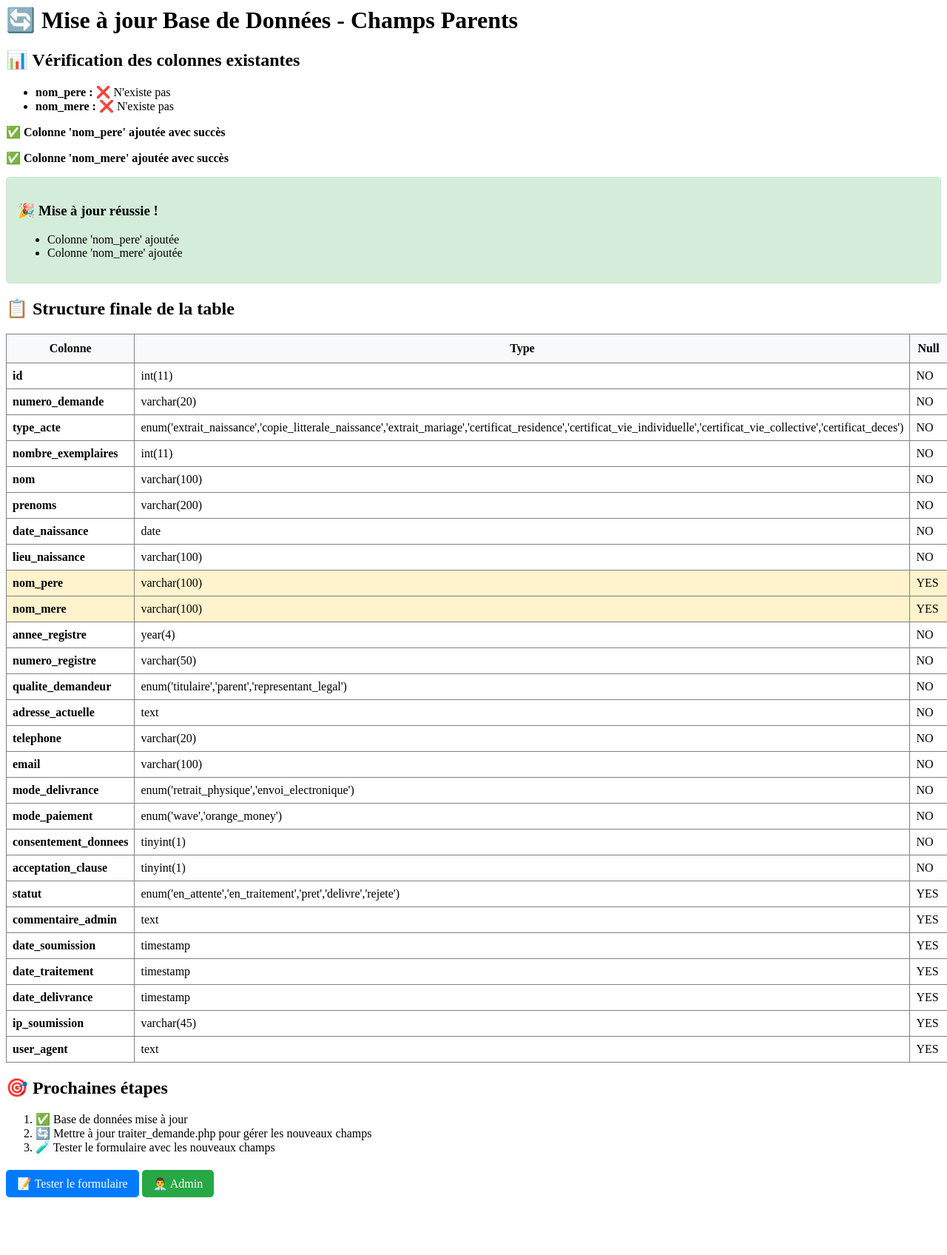
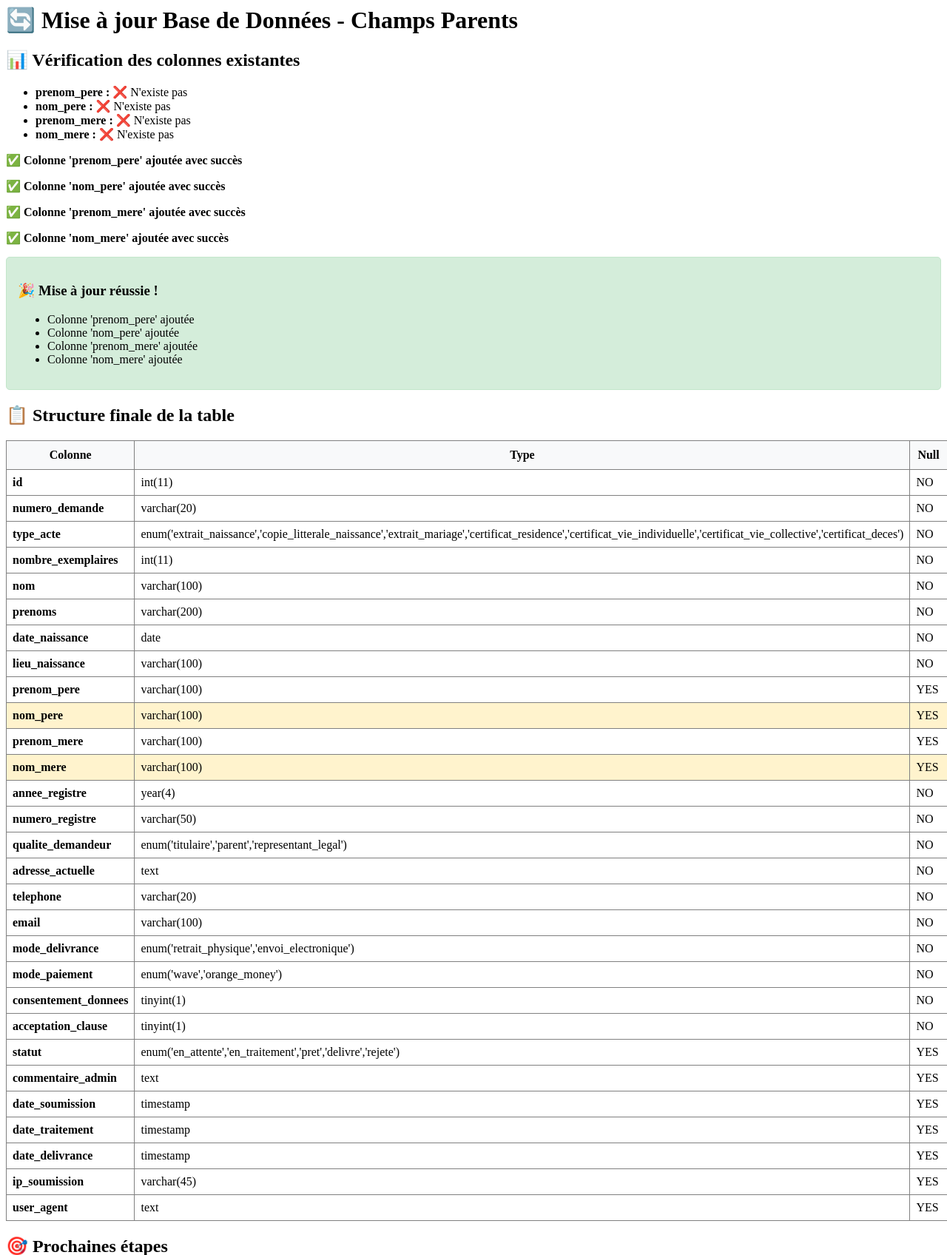
Before and after one commit to SySamba/extrait-en-ligne, a PHP site: page /mairie-khombole/update_database_parents.php in a window 1280 px wide; the page is wider, and only the part inside the window is pictured. Shown: the top 1696 px of that part at 74% size. Before the commit the page ends 1618 px from the top of that part, so only its background shows below. Run offline with PHP 8.4, Linux system fonts and the light colour scheme.

Commit message:
first commit

```diff
--- a/traiter_demande.php
+++ b/traiter_demande.php
@@ -138,12 +138,12 @@ class DemandeActe {
             // Préparer les données pour l'insertion
             $sql = "INSERT INTO demandes_actes (
                 numero_demande, type_acte, nombre_exemplaires, nom, prenoms, date_naissance, lieu_naissance,
-                nom_pere, nom_mere, annee_registre, numero_registre, qualite_demandeur, adresse_actuelle,
+                prenom_pere, nom_pere, prenom_mere, nom_mere, annee_registre, numero_registre, qualite_demandeur, adresse_actuelle,
                 telephone, email, mode_delivrance, mode_paiement, consentement_donnees,
                 acceptation_clause, ip_soumission, user_agent
             ) VALUES (
                 :numero_demande, :type_acte, :nombre_exemplaires, :nom, :prenoms, :date_naissance, :lieu_naissance,
-                :nom_pere, :nom_mere, :annee_registre, :numero_registre, :qualite_demandeur, :adresse_actuelle,
+                :prenom_pere, :nom_pere, :prenom_mere, :nom_mere, :annee_registre, :numero_registre, :qualite_demandeur, :adresse_actuelle,
                 :telephone, :email, :mode_delivrance, :mode_paiement, :consentement_donnees,
                 :acceptation_clause, :ip_soumission, :user_agent
             )";
@@ -158,7 +158,9 @@ class DemandeActe {
                 ':prenoms' => ucwords(strtolower($donnees['prenoms'])),
                 ':date_naissance' => $donnees['date_naissance'],
                 ':lieu_naissance' => ucwords(strtolower($donnees['lieu_naissance'])),
+                ':prenom_pere' => !empty($donnees['prenom_pere']) ? ucwords(strtolower($donnees['prenom_pere'])) : null,
                 ':nom_pere' => !empty($donnees['nom_pere']) ? ucwords(strtolower($donnees['nom_pere'])) : null,
+                ':prenom_mere' => !empty($donnees['prenom_mere']) ? ucwords(strtolower($donnees['prenom_mere'])) : null,
                 ':nom_mere' => !empty($donnees['nom_mere']) ? ucwords(strtolower($donnees['nom_mere'])) : null,
                 ':annee_registre' => !empty($donnees['annee_registre']) ? $donnees['annee_registre'] : null,
                 ':numero_registre' => !empty($donnees['numero_registre']) ? $donnees['numero_registre'] : null,
--- a/update_database_parents.php
+++ b/update_database_parents.php
@@ -22,26 +22,44 @@ try {
     $stmt = $pdo->query("DESCRIBE demandes_actes");
     $colonnes = $stmt->fetchAll(PDO::FETCH_COLUMN);
 
+    $prenomPereExiste = in_array('prenom_pere', $colonnes);
     $nomPereExiste = in_array('nom_pere', $colonnes);
+    $prenomMereExiste = in_array('prenom_mere', $colonnes);
     $nomMereExiste = in_array('nom_mere', $colonnes);
 
     echo "<ul>";
+    echo "<li><strong>prenom_pere :</strong> " . ($prenomPereExiste ? "✅ Existe déjà" : "❌ N'existe pas") . "</li>";
     echo "<li><strong>nom_pere :</strong> " . ($nomPereExiste ? "✅ Existe déjà" : "❌ N'existe pas") . "</li>";
+    echo "<li><strong>prenom_mere :</strong> " . ($prenomMereExiste ? "✅ Existe déjà" : "❌ N'existe pas") . "</li>";
     echo "<li><strong>nom_mere :</strong> " . ($nomMereExiste ? "✅ Existe déjà" : "❌ N'existe pas") . "</li>";
     echo "</ul>";
 
     $modifications = [];
 
+    // Ajouter prenom_pere si nécessaire
+    if (!$prenomPereExiste) {
+        $pdo->exec("ALTER TABLE demandes_actes ADD COLUMN prenom_pere VARCHAR(100) AFTER lieu_naissance");
+        $modifications[] = "Colonne 'prenom_pere' ajoutée";
+        echo "<p>✅ <strong>Colonne 'prenom_pere' ajoutée avec succès</strong></p>";
+    }
+
     // Ajouter nom_pere si nécessaire
     if (!$nomPereExiste) {
-        $pdo->exec("ALTER TABLE demandes_actes ADD COLUMN nom_pere VARCHAR(100) AFTER lieu_naissance");
+        $pdo->exec("ALTER TABLE demandes_actes ADD COLUMN nom_pere VARCHAR(100) AFTER prenom_pere");
         $modifications[] = "Colonne 'nom_pere' ajoutée";
         echo "<p>✅ <strong>Colonne 'nom_pere' ajoutée avec succès</strong></p>";
     }
 
+    // Ajouter prenom_mere si nécessaire
+    if (!$prenomMereExiste) {
+        $pdo->exec("ALTER TABLE demandes_actes ADD COLUMN prenom_mere VARCHAR(100) AFTER nom_pere");
+        $modifications[] = "Colonne 'prenom_mere' ajoutée";
+        echo "<p>✅ <strong>Colonne 'prenom_mere' ajoutée avec succès</strong></p>";
+    }
+
     // Ajouter nom_mere si nécessaire
     if (!$nomMereExiste) {
-        $pdo->exec("ALTER TABLE demandes_actes ADD COLUMN nom_mere VARCHAR(100) AFTER nom_pere");
+        $pdo->exec("ALTER TABLE demandes_actes ADD COLUMN nom_mere VARCHAR(100) AFTER prenom_mere");
         $modifications[] = "Colonne 'nom_mere' ajoutée";
         echo "<p>✅ <strong>Colonne 'nom_mere' ajoutée avec succès</strong></p>";
     }
```
Also changed, not shown: demande_acte.php (+29 -7 lines).
